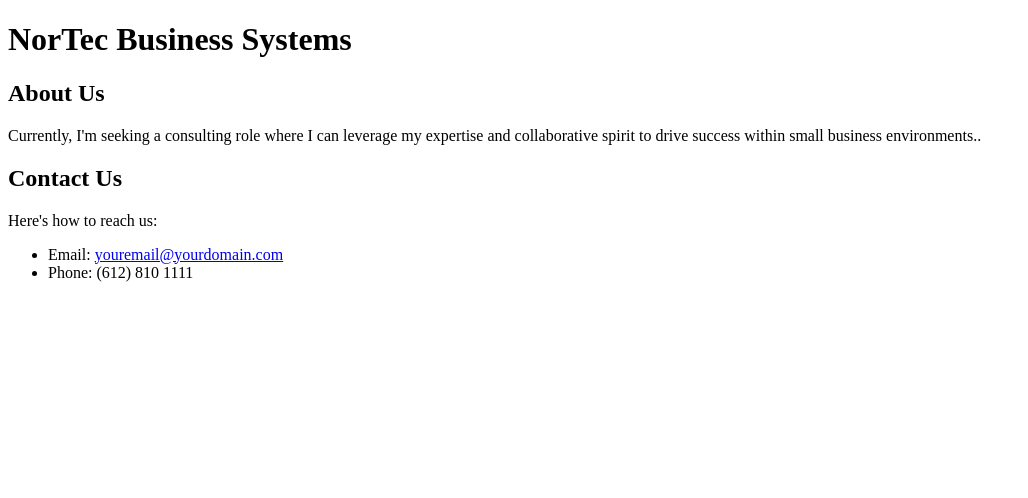
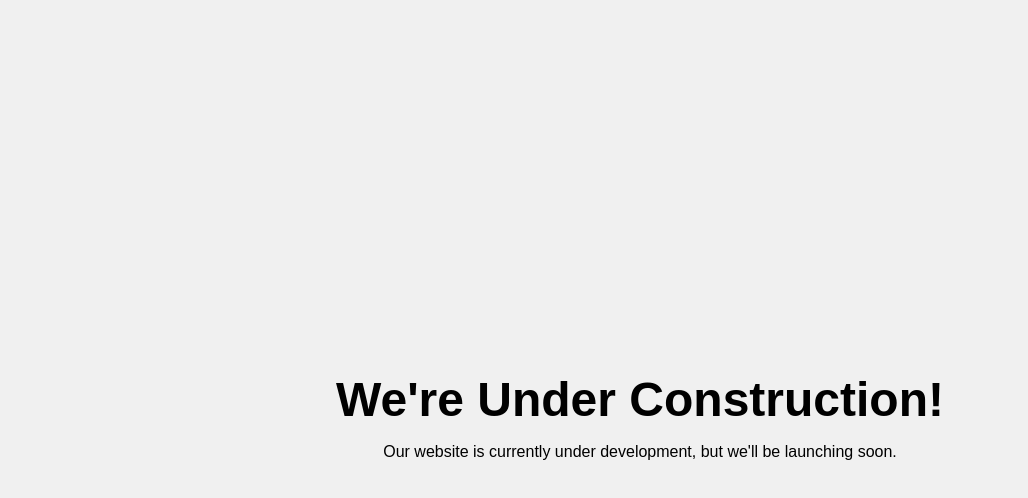
Before and after one commit to nortecbusiness/mywebsite, a plain HTML site: page index.html in a window 1280 px wide. Shown: the whole page, without its empty margins (0-1028 px from the left). Drawn offline with Linux system fonts and the light colour scheme.

Commit message:
Add files via upload

```diff
--- a/index.html
+++ b/index.html
@@ -3,24 +3,26 @@
 <head>
   <meta charset="UTF-8">
   <meta name="viewport" content="width=device-width, initial-scale=1.0">
-  <title>NorTec Business Systems</title>
+  <title>Under Construction</title>
+  <style>
+    body {
+      font-family: sans-serif;
+      display: flex;
+      flex-direction: column; /* Stack elements vertically */
+      justify-content: center;
+      align-items: center;
+      min-height: 100vh;
+      background-color: #f0f0f0;
+    }
+    h1 {
+      text-align: center;
+      font-size: 3em; /* Adjust font size as desired */
+      margin-bottom: 0; /* Remove margin below H1 */
+    }
+  </style>
 </head>
 <body>
-  <h1>NorTec Business Systems</h1>
-
-  <section id="about">
-    <h2>About Us</h2>
-    <p>Currently, I'm seeking a consulting role where I can leverage my expertise and collaborative spirit to drive success within small business environments..</p>
-  </section>
-
-  <section id="contact">
-    <h2>Contact Us</h2>
-    <p>Here's how to reach us:</p>
-    <ul>
-      <li>Email: <a href="mailto:youremail@yourdomain.com">youremail@yourdomain.com</a></li>
-      <li>Phone: (612) 810 1111 </li>
-    </ul>
-  </section>
-
+  <h1>We're Under Construction!</h1>
+  <p>Our website is currently under development, but we'll be launching soon.</p>
 </body>
 </html>
```
